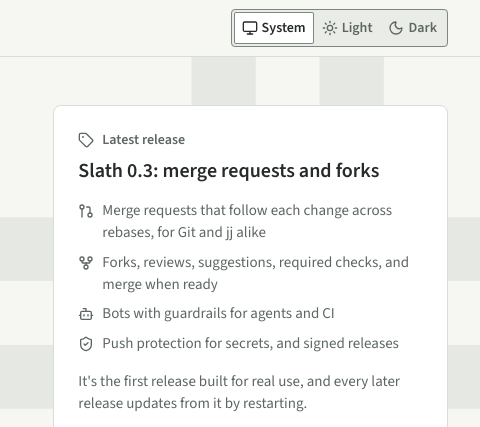
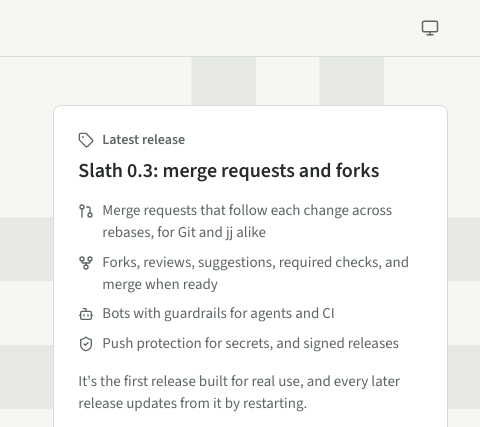
Before and after one commit to slath-org/slath.org, a plain HTML site: page index.html in a window 1280 px wide. Shown: the top 427 px of the page, 800-1280 px from the left. Drawn offline with Linux system fonts and the light colour scheme.

Commit message:
Make the theme switcher one icon button
The three labelled radios in the top bar become one icon button that
shows the current choice (system, light, or dark) and moves to the next
on each click. Its name, "Theme: System" and so on, is also its tooltip
on hover and keyboard focus, and Escape hides the tooltip. Without the
script the button stays hidden and the system's theme applies, as before.

Signed-off-by: Erich Seifert <dev@erichseifert.de>

```diff
--- a/assets/site.css
+++ b/assets/site.css
@@ -368,58 +368,46 @@ code { font-size: 0.875em; }
 }
 .site-nav a:hover { color: var(--text); }
 
-/* Theme switcher: a radio group styled as a segmented control */
+/* Theme switcher: one icon button that shows the current choice (system,
+   light, or dark) and moves to the next. Its name is its tooltip, shown on
+   hover and keyboard focus. */
 .theme-switch {
-  display: inline-flex;
-  margin: 0;
-  padding: 2px;
-  border: var(--border-width) solid var(--control-border);
+  position: relative;
+  display: inline-grid;
+  place-items: center;
+  width: var(--control-height);
+  height: var(--control-height);
+  padding: 0;
+  border: var(--border-width) solid transparent;
   border-radius: var(--radius-sm);
-  background: var(--surface-subtle);
-}
-.theme-switch[hidden] { display: none; }
-.theme-switch input {
-  position: absolute;
-  opacity: 0;
-  width: 1px;
-  height: 1px;
-}
-.theme-switch label {
-  display: inline-flex;
-  align-items: center;
-  justify-content: center;
-  gap: var(--gap-inside);
-  min-height: 2rem;
-  min-width: 2rem;
-  padding-inline: var(--space-2);
-  border-radius: 2px;
+  background: transparent;
   color: var(--text-secondary);
-  font-size: var(--text-sm);
-  font-weight: var(--weight-semibold);
   cursor: pointer;
   transition: background-color var(--motion-fast), color var(--motion-fast);
 }
-.theme-switch label:hover { color: var(--text); }
-.theme-switch input:checked + label {
-  background: var(--surface);
-  color: var(--text);
-  box-shadow: inset 0 0 0 var(--border-width) var(--control-border);
+.theme-switch[hidden] { display: none; }
+.theme-switch:hover { background: var(--surface-subtle); color: var(--text); }
+.theme-switch .icon { display: none; }
+.theme-switch[data-choice="system"] .icon-system,
+.theme-switch[data-choice="light"] .icon-light,
+.theme-switch[data-choice="dark"] .icon-dark { display: block; }
+.theme-switch .tip {
+  position: absolute;
+  top: calc(100% + var(--space-1));
+  inset-inline-end: 0;
+  z-index: 10;
+  padding: var(--space-1) var(--space-2);
+  border-radius: var(--radius-sm);
+  background: var(--text);
+  color: var(--bg);
+  font-size: var(--text-sm);
+  white-space: nowrap;
+  pointer-events: none;
+  clip-path: inset(50%);
 }
-.theme-switch input:focus-visible + label {
-  outline: var(--focus-width) solid var(--focus-ring);
-  outline-offset: 1px;
-}
-.theme-switch .icon { width: var(--icon-size-sm); height: var(--icon-size-sm); }
-@media (max-width: 40rem) {
-  .theme-switch .label-text {
-    position: absolute;
-    width: 1px;
-    height: 1px;
-    overflow: hidden;
-    clip-path: inset(50%);
-    white-space: nowrap;
-  }
-}
+.theme-switch:hover .tip,
+.theme-switch:focus-visible .tip { clip-path: none; }
+.theme-switch.tip-closed .tip { clip-path: inset(50%); }
 
 /* Buttons: one primary per region, the others neutral */
 .actions {
--- a/assets/theme.js
+++ b/assets/theme.js
@@ -3,10 +3,13 @@
 //
 // Theme switcher. Loaded synchronously in <head> so a stored choice applies
 // before first paint. "system" (the default) leaves the decision to the
-// prefers-color-scheme media query in site.css.
+// prefers-color-scheme media query in site.css. One icon button shows the
+// current choice and moves to the next: system, light, dark.
 (function () {
   "use strict";
   var KEY = "slath-theme";
+  var ORDER = ["system", "light", "dark"];
+  var NAMES = { system: "System", light: "Light", dark: "Dark" };
   var root = document.documentElement;
 
   function read() {
@@ -52,17 +55,27 @@
   apply(read());
 
   document.addEventListener("DOMContentLoaded", function () {
-    var group = document.getElementById("theme-switch");
-    if (!group) return;
-    var current = read();
-    var inputs = group.querySelectorAll('input[name="theme"]');
-    for (var i = 0; i < inputs.length; i++) {
-      inputs[i].checked = inputs[i].value === current;
-      inputs[i].addEventListener("change", function (ev) {
-        apply(ev.target.value);
-        store(ev.target.value);
-      });
+    var button = document.getElementById("theme-switch");
+    if (!button) return;
+    var name = button.querySelector(".theme-name");
+    function show(choice) {
+      button.setAttribute("data-choice", choice);
+      if (name) name.textContent = NAMES[choice];
     }
-    group.hidden = false;
+    show(read());
+    button.addEventListener("click", function () {
+      var current = button.getAttribute("data-choice") || "system";
+      var next = ORDER[(ORDER.indexOf(current) + 1) % ORDER.length];
+      apply(next);
+      store(next);
+      show(next);
+    });
+    // Escape hides the tooltip until the pointer or focus leaves.
+    button.addEventListener("keydown", function (ev) {
+      if (ev.key === "Escape") button.classList.add("tip-closed");
+    });
+    button.addEventListener("blur", function () { button.classList.remove("tip-closed"); });
+    button.addEventListener("mouseleave", function () { button.classList.remove("tip-closed"); });
+    button.hidden = false;
   });
 })();
--- a/index.html
+++ b/index.html
@@ -35,15 +35,10 @@
           <li><a href="https://github.com/slath-org/slath">Source</a></li>
         </ul>
       </nav>
-      <fieldset class="theme-switch" id="theme-switch" hidden>
-        <legend class="visually-hidden">Color theme</legend>
-        <input type="radio" name="theme" id="theme-system" value="system">
-        <label for="theme-system"><svg class="icon" aria-hidden="true"><use href="assets/icons.svg#monitor"/></svg><span class="label-text">System</span></label>
-        <input type="radio" name="theme" id="theme-light" value="light">
-        <label for="theme-light"><svg class="icon" aria-hidden="true"><use href="assets/icons.svg#sun"/></svg><span class="label-text">Light</span></label>
-        <input type="radio" name="theme" id="theme-dark" value="dark">
-        <label for="theme-dark"><svg class="icon" aria-hidden="true"><use href="assets/icons.svg#moon"/></svg><span class="label-text">Dark</span></label>
-      </fieldset>
+      <button class="theme-switch" id="theme-switch" type="button" data-choice="system" hidden>
+        <svg class="icon icon-system" aria-hidden="true"><use href="assets/icons.svg#monitor"/></svg><svg class="icon icon-light" aria-hidden="true"><use href="assets/icons.svg#sun"/></svg><svg class="icon icon-dark" aria-hidden="true"><use href="assets/icons.svg#moon"/></svg>
+        <span class="tip">Theme: <span class="theme-name">System</span></span>
+      </button>
     </div>
   </header>
 
```
Also changed, not shown: 404.html (+4 -9 lines).
